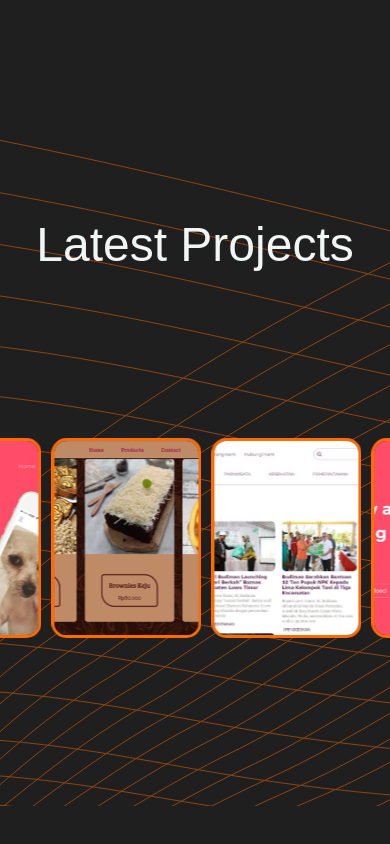
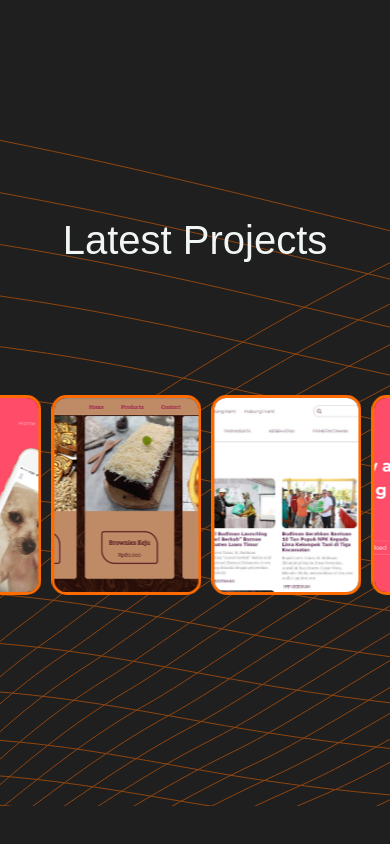
Before and after one commit to achmadjie/my-portfolio, a Next.js app: page / in a window 390 px wide. Shown: the part 1664-2508 px from the top of the page. Built offline with nearby package versions, Linux system fonts and the light colour scheme; a web font is replaced by a local one.

Commit message:
change the font size of the project title

```diff
--- a/app/components/latest-project/LatestProject.module.css
+++ b/app/components/latest-project/LatestProject.module.css
@@ -99,13 +99,13 @@
 
 @media (max-width: 431px) {
   .project_heading{
-    font-size: 3rem;
+    font-size: 2.5rem;
     top: 30%;
   }
 
   .carousel_container{
     height: 200px;
-    bottom: 20%;
+    bottom: 25%;
   }
 
   .carousel{
```
